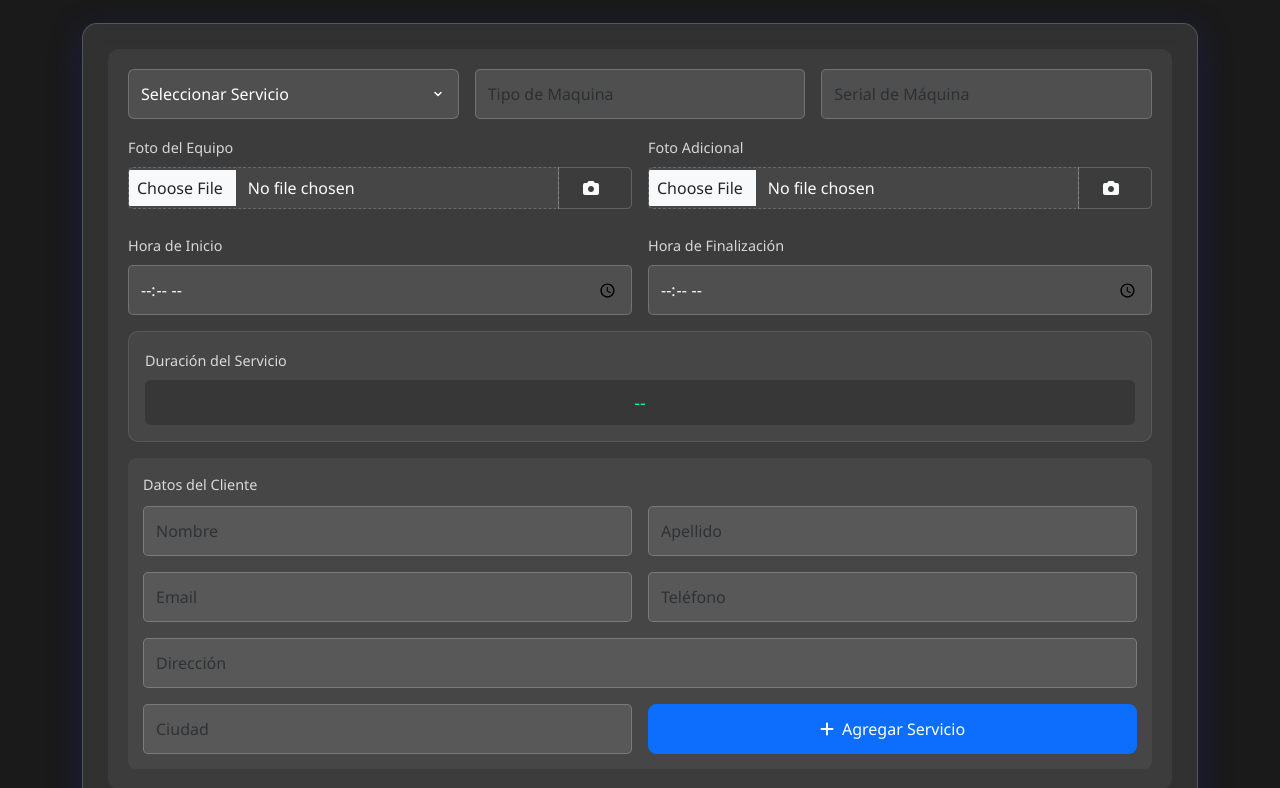
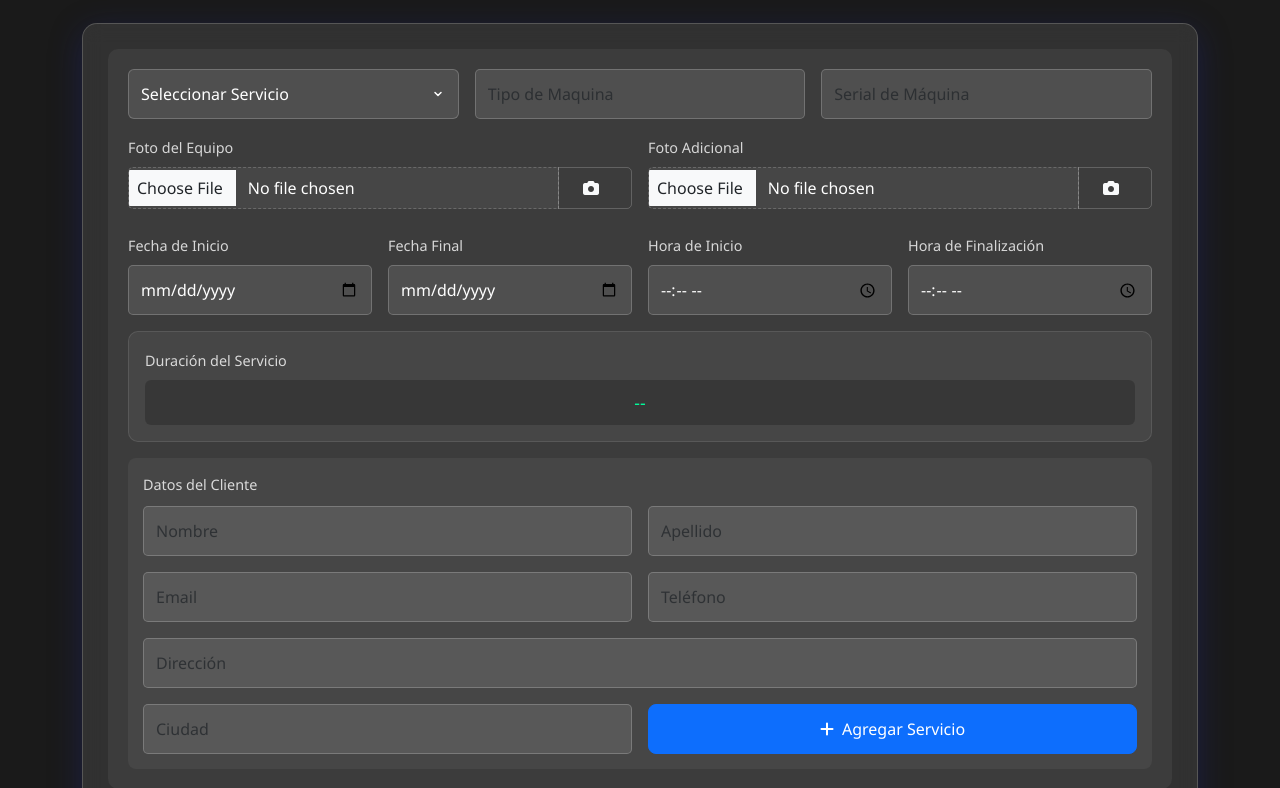
Before and after one commit to rafaelhgarcia/astro-lift-flask-app, a Flask app: page /intranet in a window 1280 px wide. Shown: the part 363-1151 px from the top of the page. Run offline with Flask 3, Linux system fonts and the light colour scheme; the visitor is signed in with stand-in values (Sample User, id 1); data that the repository does not hold is empty.

Commit message:
Revert "Eliminar campos Fecha de Inicio y Fecha Final, mantener Duración del Servicio"
This reverts commit b98ad23a91923c405004e4fcd281853db0d2c670.

```diff
--- a/templates/intranet.html
+++ b/templates/intranet.html
@@ -351,11 +351,19 @@
             </div>
 
             <div class="row g-3 mb-3">
-                <div class="col-md-6">
+                <div class="col-md-3">
+                    <label for="fecha_inicio" class="form-label">Fecha de Inicio</label>
+                    <input type="date" class="form-control" id="fecha_inicio" name="fecha_inicio" required>
+                </div>
+                <div class="col-md-3">
+                    <label for="fecha_final" class="form-label">Fecha Final</label>
+                    <input type="date" class="form-control" id="fecha_final" name="fecha_final" required>
+                </div>
+                <div class="col-md-3">
                     <label for="hora_inicio" class="form-label">Hora de Inicio</label>
                     <input type="time" class="form-control" id="hora_inicio" name="hora_inicio" required>
                 </div>
-                <div class="col-md-6">
+                <div class="col-md-3">
                     <label for="hora_fin" class="form-label">Hora de Finalización</label>
                     <input type="time" class="form-control" id="hora_fin" name="hora_fin" required>
                 </div>
```
